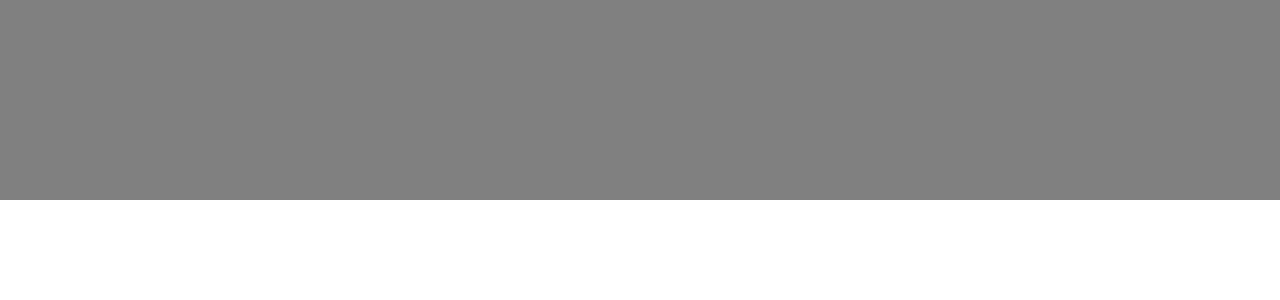
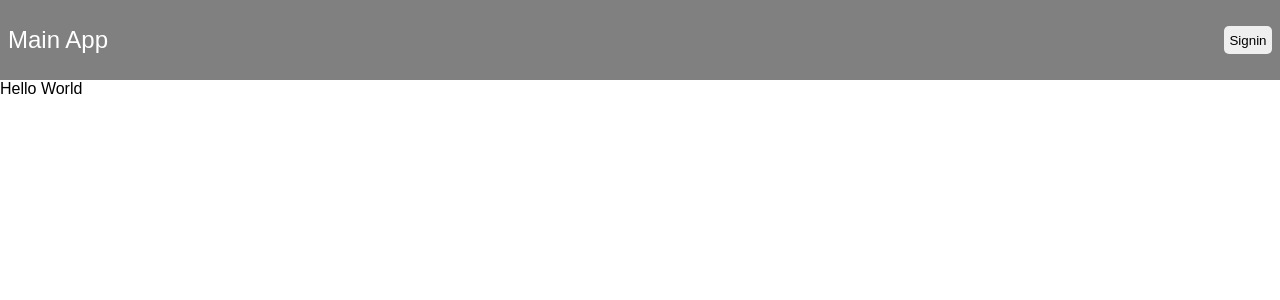
Before and after one commit to DragonFish55/sprintproject, a React (Create React App) app: page / in a window 1280 px wide. Shown: the top 300 px of the page. Built offline with nearby package versions, Linux system fonts and the light colour scheme.

Commit message:
Updated landing page

```diff
--- a/src/App.js
+++ b/src/App.js
@@ -1,16 +1,17 @@
-
 import './App.css';
 import { Routes, Route } from 'react-router-dom';
 import LandingPage from './components/LandingPage/LandingPage';
-import AboutPage from './components/AboutPage/AboutPage';
 import ErrorPage from './components/ErrorPage/ErrorPage';
+import SigninPage from './components/SigninPage/SigninPage';
+import SignupPage from './components/SignupPage/SignupPage';
 
 function App() {
   return (
     <div className="App">
       <Routes>
         <Route exact path = '/' element={<LandingPage />}></Route>
-        <Route exact path = 'about' element={<AboutPage />}></Route>
+        <Route path = 'signin' element={<SigninPage />}></Route>
+        <Route path = 'signup' element={<SignupPage />}></Route>
         <Route path = "*" element={<ErrorPage />}></Route>
       </Routes>
     </div>
--- a/src/components/AboutPage/AboutPage.js
+++ /dev/null
@@ -1,12 +0,0 @@
-
-import './AboutPage.css';
-
-function AboutPage() {
-  return (
-    <div>
-        <p>hi</p>
-    </div>
-  );
-}
-
-export default AboutPage;
--- /dev/null
+++ b/src/components/HeaderComp/HeaderComp.css
@@ -0,0 +1,49 @@
+.header{
+    width: 100%;
+    height: 100%;
+    padding: 0 .5rem;
+    background-color: gray;
+    display: flex;
+    align-items: center;
+    color:white;
+}
+
+.innerheader{
+    display: flex;
+    width: 100%;
+}
+
+.title{
+    height: fit-content;
+    min-width: fit-content;
+    font-size: 1.5rem;
+}
+
+.signin{
+    display: flex;
+    justify-content: flex-end;
+    width: 100%;
+}
+
+.signin button{
+    border-radius: 5px;
+    border: none;
+    min-width: 3rem;
+}
+
+.signin button:hover{
+    background-color: black;
+    color:white;
+}
+
+.signin :not(:first-child){
+    margin-left: .5rem;
+}
+
+.usertag{
+    display: none;
+}
+
+.signout{
+    display: none;
+}
--- /dev/null
+++ b/src/components/HeaderComp/HeaderComp.js
@@ -0,0 +1,20 @@
+import './HeaderComp.css';
+
+function HeaderComp() {
+  return (
+    <div className="header">
+        <div className = "innerheader">
+          <div className = "title">
+            <p>Main App</p>
+          </div>
+          <div className = "signin">
+            <p className="usertag" >Welcome <span id = "user"></span></p>
+            <button id = "signin">Signin</button>
+            <button class = "signout" id = "signout">Signout</button>
+          </div>
+        </div>
+    </div>
+  );
+}
+
+export default HeaderComp;
--- a/src/components/LandingPage/LandingPage.css
+++ b/src/components/LandingPage/LandingPage.css
@@ -1,6 +1,13 @@
-.landing{
+.header_outer{
     background-color: gray;
     font-size: root(--ff1);
-    height: 25%;
+    min-height: 5rem;
+    height: 2%;
+    width: 100%;
+    position:relative;
+}
+
+.landing{
+    height: 100%;
     width: 100%;
 }
--- a/src/components/LandingPage/LandingPage.js
+++ b/src/components/LandingPage/LandingPage.js
@@ -1,9 +1,15 @@
+import HeaderComp from '../HeaderComp/HeaderComp';
 import './LandingPage.css';
 
 function LandingPage() {
   return (
     <div className="landing">
-
+        <div className = "header_outer">
+          <HeaderComp></HeaderComp>
+        </div>
+        <div className='mainpage'>
+          <p>Hello World</p>
+        </div>
     </div>
   );
 }
--- /dev/null
+++ b/src/components/SigninPage/SigninPage.js
@@ -0,0 +1,11 @@
+import './SigninPage.css';
+
+function SigninPage() {
+  return (
+    <div className="signin">
+
+    </div>
+  );
+}
+
+export default SigninPage;
--- /dev/null
+++ b/src/components/SignupPage/SignupPage.js
@@ -0,0 +1,11 @@
+import './SignupPage.css';
+
+function SignupPage() {
+  return (
+    <div className="signup">
+
+    </div>
+  );
+}
+
+export default SignupPage;
--- a/src/index.css
+++ b/src/index.css
@@ -1,9 +1,10 @@
 html,body, #root{
   height: 100%;
   width: 100%;
+  overflow-x: hidden;
 }
 
-*{
+*, *::after, *::before{
   margin: 0;
   padding: 0;
   box-sizing: border-box;
@@ -11,6 +12,4 @@ html,body, #root{
 
 body {
   font-family:sans-serif;
-  -webkit-font-smoothing: antialiased;
-  -moz-osx-font-smoothing: grayscale;
 }
```
Also changed, not shown: src/components/Header/Header.js (deleted, +0 -11 lines), src/components/SigninPage/SigninPage.css (added), src/components/SignupPage/SignupPage.css (added).
